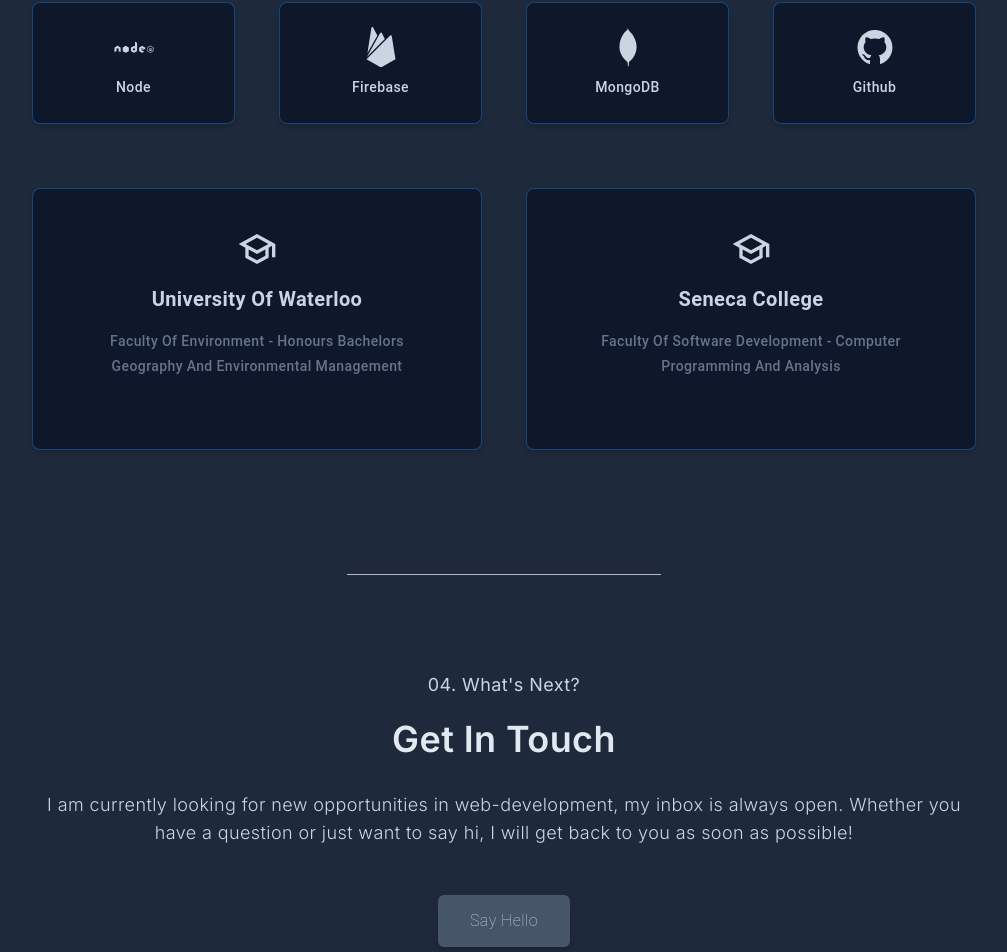
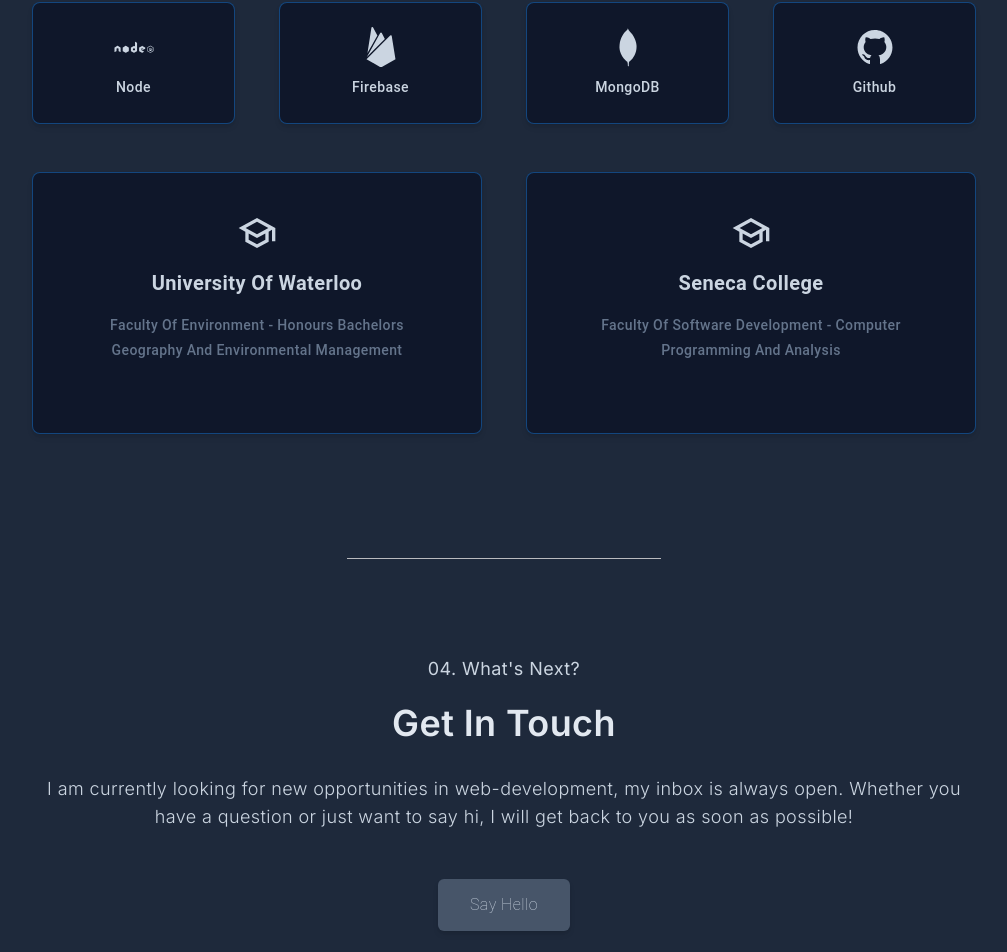
Before and after one commit to AnthonyChablov/personal-website-v2, a Next.js app: page / in a window 1280 px wide. Shown: the part 4213-5165 px from the top of the page, without its empty margins (136-1143 px from the left). Built offline with nearby package versions, Linux system fonts and the light colour scheme.

Commit message:
change pading education

```diff
--- a/components/Sections/Education/Education.tsx
+++ b/components/Sections/Education/Education.tsx
@@ -58,7 +58,7 @@
         }
       </div>
       {/* Education */}
-      <div className="mt-16 grid grid-cols-1 md:grid-cols-2 gap-11">
+      <div className="mt-12 grid grid-cols-1 md:grid-cols-2 gap-11">
         <WideCard
           icon='school'
           iconSize={40}
```
